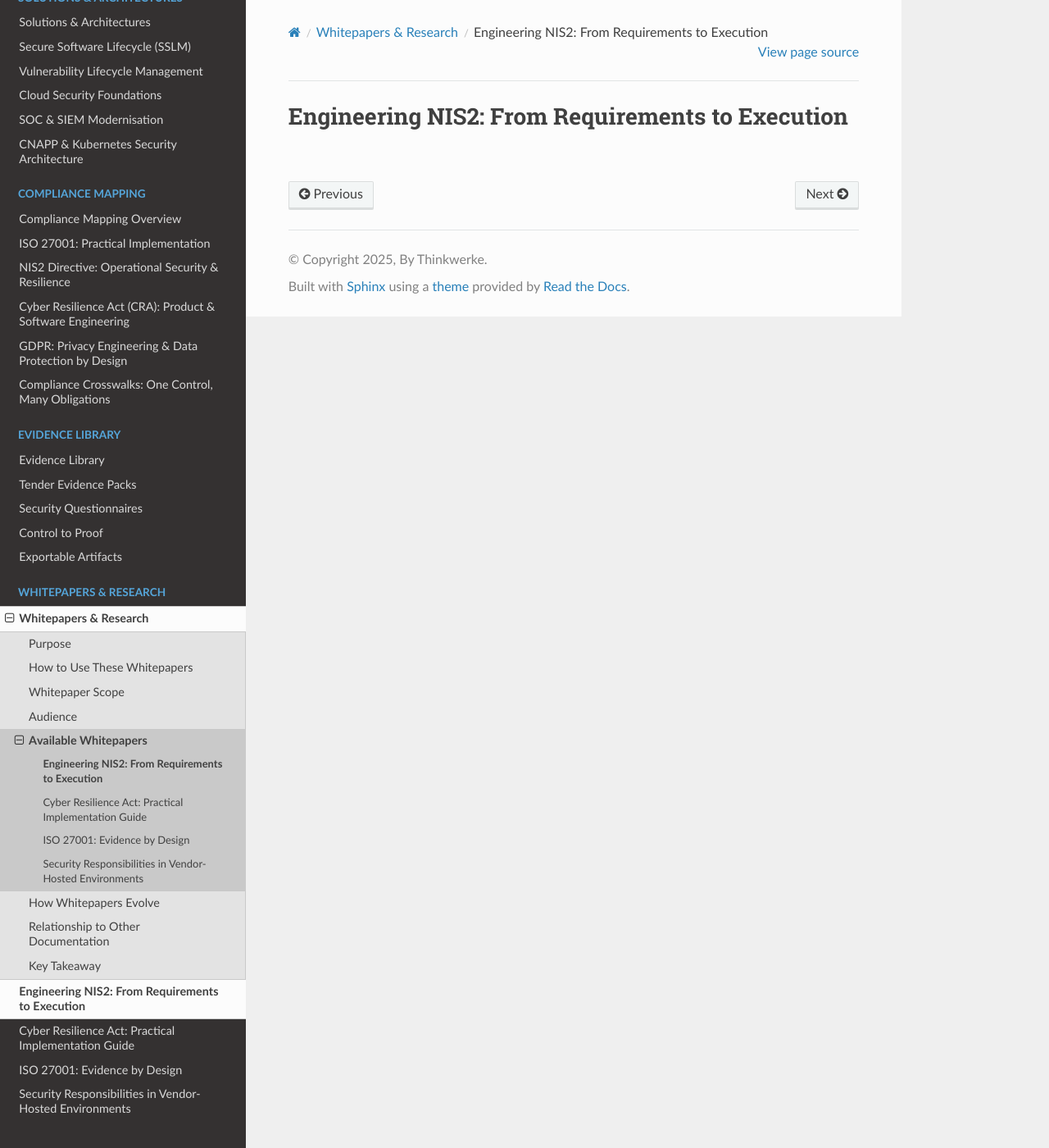
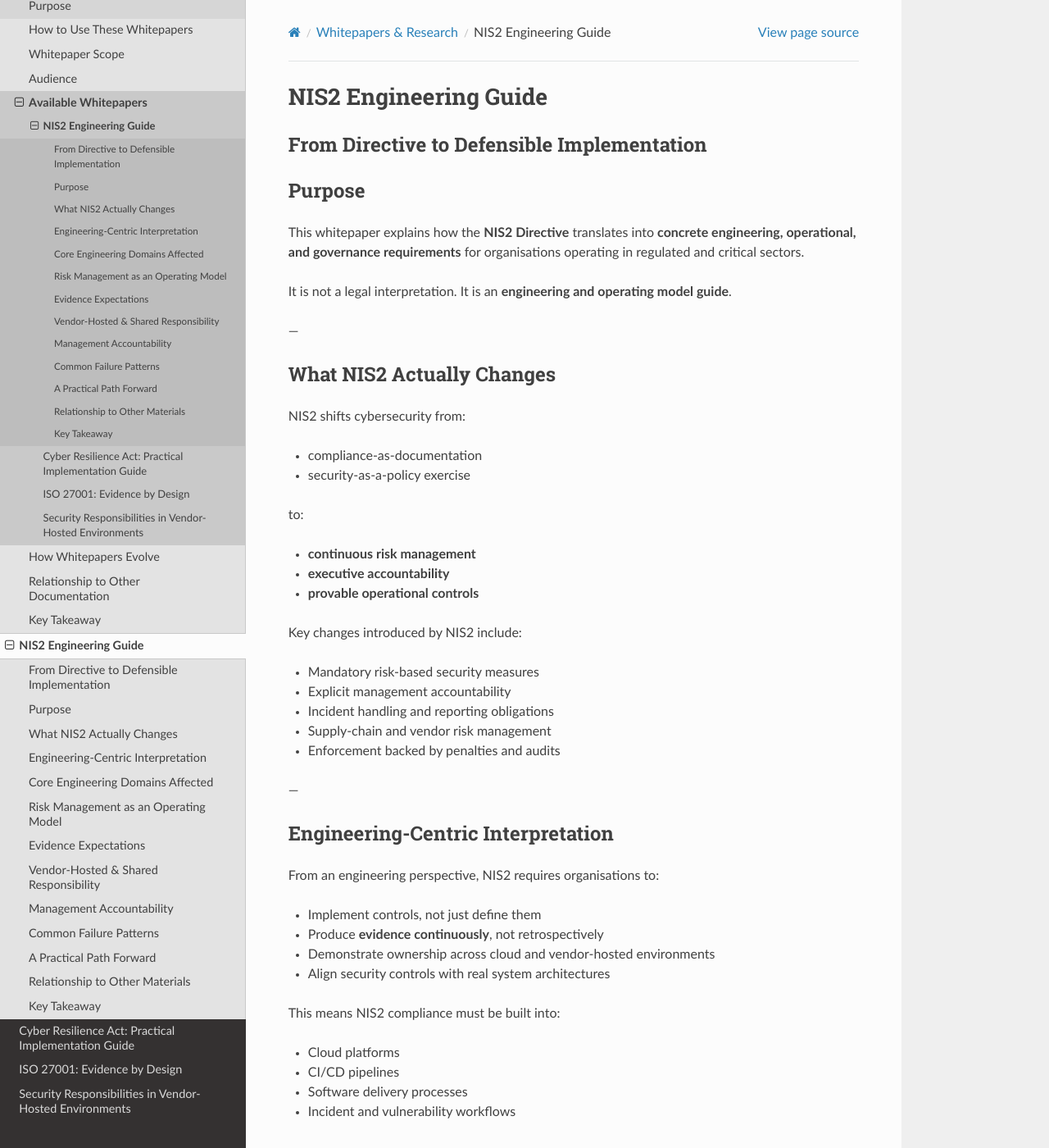
Before and after one commit to Mynkskhr/docs.thinkwerke, a Sphinx documentation site: the page built from docs/source/whitepapers/nis2-engineering-guide.rst, in a window 1280 px wide and 1400 px high. Shown: the whole window at 82% size. Built offline with Sphinx 7.4.7 and the Read the Docs theme 3.1.0, drawn with Linux system fonts in a browser that asks for light colours; some of the changed text lies outside the part shown.

Commit message:
Update nis2-engineering-guide.rst

```diff
--- a/docs/source/whitepapers/nis2-engineering-guide.rst
+++ b/docs/source/whitepapers/nis2-engineering-guide.rst
@@ -1,2 +1,245 @@
-Engineering NIS2: From Requirements to Execution
-================================================
+NIS2 Engineering Guide
+======================
+
+From Directive to Defensible Implementation
+-------------------------------------------
+
+Purpose
+-------
+
+This whitepaper explains how the **NIS2 Directive** translates into
+**concrete engineering, operational, and governance requirements**
+for organisations operating in regulated and critical sectors.
+
+It is not a legal interpretation.
+It is an **engineering and operating model guide**.
+
+---
+
+What NIS2 Actually Changes
+--------------------------
+
+NIS2 shifts cybersecurity from:
+
+- compliance-as-documentation
+- security-as-a-policy exercise
+
+to:
+
+- **continuous risk management**
+- **executive accountability**
+- **provable operational controls**
+
+Key changes introduced by NIS2 include:
+
+- Mandatory risk-based security measures
+- Explicit management accountability
+- Incident handling and reporting obligations
+- Supply-chain and vendor risk management
+- Enforcement backed by penalties and audits
+
+---
+
+Engineering-Centric Interpretation
+----------------------------------
+
+From an engineering perspective, NIS2 requires organisations to:
+
+- Implement controls, not just define them
+- Produce **evidence continuously**, not retrospectively
+- Demonstrate ownership across cloud and vendor-hosted environments
+- Align security controls with real system architectures
+
+This means NIS2 compliance must be built into:
+
+- Cloud platforms
+- CI/CD pipelines
+- Software delivery processes
+- Incident and vulnerability workflows
+
+---
+
+Core Engineering Domains Affected
+---------------------------------
+
+NIS2 directly impacts the following technical domains:
+
+### Secure Software Lifecycle (SSLM)
+
+- Secure CI/CD pipelines
+- Dependency and supply-chain controls
+- Vulnerability discovery, prioritisation, and remediation
+- Traceable change management
+
+### Cloud & Platform Security
+
+- Identity and access governance
+- Logging, monitoring, and detection
+- Segmentation and least privilege
+- Platform hardening and posture management
+
+### Incident & Crisis Management
+
+- Detect → assess → respond workflows
+- Evidence-backed incident reporting
+- Integration with SOC and CSIRT operations
+- Executive visibility and escalation paths
+
+### Supply-Chain Risk
+
+- Third-party and vendor dependencies
+- OSS and component risk tracking
+- Contractual security expectations
+- Proof of due diligence
+
+---
+
+Risk Management as an Operating Model
+-------------------------------------
+
+NIS2 requires **risk management**, not checklist compliance.
+
+In practice this means:
+
+- Defined risk ownership
+- Measurable control effectiveness
+- Continuous reassessment
+- Executive decision-making based on risk signals
+
+Engineering teams must provide:
+
+- Telemetry
+- Metrics
+- Evidence
+- Impact analysis
+
+Leadership must provide:
+
+- Direction
+- Prioritisation
+- Accountability
+
+---
+
+Evidence Expectations
+---------------------
+
+Auditors and regulators will expect evidence showing:
+
+- Controls are implemented
+- Controls are operating
+- Controls are effective
+
+Examples include:
+
+- CI/CD pipeline outputs
+- Vulnerability lifecycle records
+- Incident response timelines
+- Access review artefacts
+- Cloud configuration snapshots
+
+Evidence must be:
+
+- Repeatable
+- Timestamped
+- Traceable to systems
+- Aligned to risk statements
+
+---
+
+Vendor-Hosted & Shared Responsibility
+-------------------------------------
+
+Most NIS2-scoped organisations operate on:
+
+- Public cloud
+- Managed platforms
+- SaaS dependencies
+
+This introduces shared responsibility challenges.
+
+NIS2 does **not** allow responsibility to be outsourced.
+
+Organisations must demonstrate:
+
+- What the vendor provides
+- What the organisation owns
+- How ownership is enforced
+- How effectiveness is proven
+
+This requires explicit mapping between:
+
+- NIS2 requirements
+- Cloud services
+- Internal controls
+- Evidence sources
+
+---
+
+Management Accountability
+-------------------------
+
+NIS2 explicitly places accountability on senior management.
+
+From an engineering standpoint, this means:
+
+- Security posture must be visible to leadership
+- Decisions must be supported by data
+- Risks must be clearly articulated
+- Trade-offs must be documented
+
+Dashboards, reports, and metrics must be:
+
+- Accurate
+- Actionable
+- Decision-grade
+
+---
+
+Common Failure Patterns
+-----------------------
+
+Organisations struggle with NIS2 when:
+
+- Compliance is treated as a one-off project
+- Controls exist only in documentation
+- Evidence is assembled manually
+- Engineering and governance are disconnected
+- Cloud responsibilities are unclear
+
+These patterns increase audit risk and operational friction.
+
+---
+
+A Practical Path Forward
+------------------------
+
+A defensible NIS2 implementation typically involves:
+
+1. Translating NIS2 requirements into technical control objectives
+2. Mapping controls to real architectures and pipelines
+3. Embedding evidence generation into normal operations
+4. Establishing clear ownership across teams
+5. Aligning reporting to executive decision needs
+
+---
+
+Relationship to Other Materials
+-------------------------------
+
+This whitepaper is supported by:
+
+- :doc:`/solutions/secure-software-lifecycle`
+- :doc:`/solutions/vulnerability-lifecycle`
+- :doc:`/compliance/nis2`
+- :doc:`/evidence-library/control-to-proof`
+
+---
+
+Key Takeaway
+------------
+
+NIS2 compliance is not achieved through documentation.
+
+It is achieved through **engineering discipline,
+operational clarity, and continuous evidence**.
```
